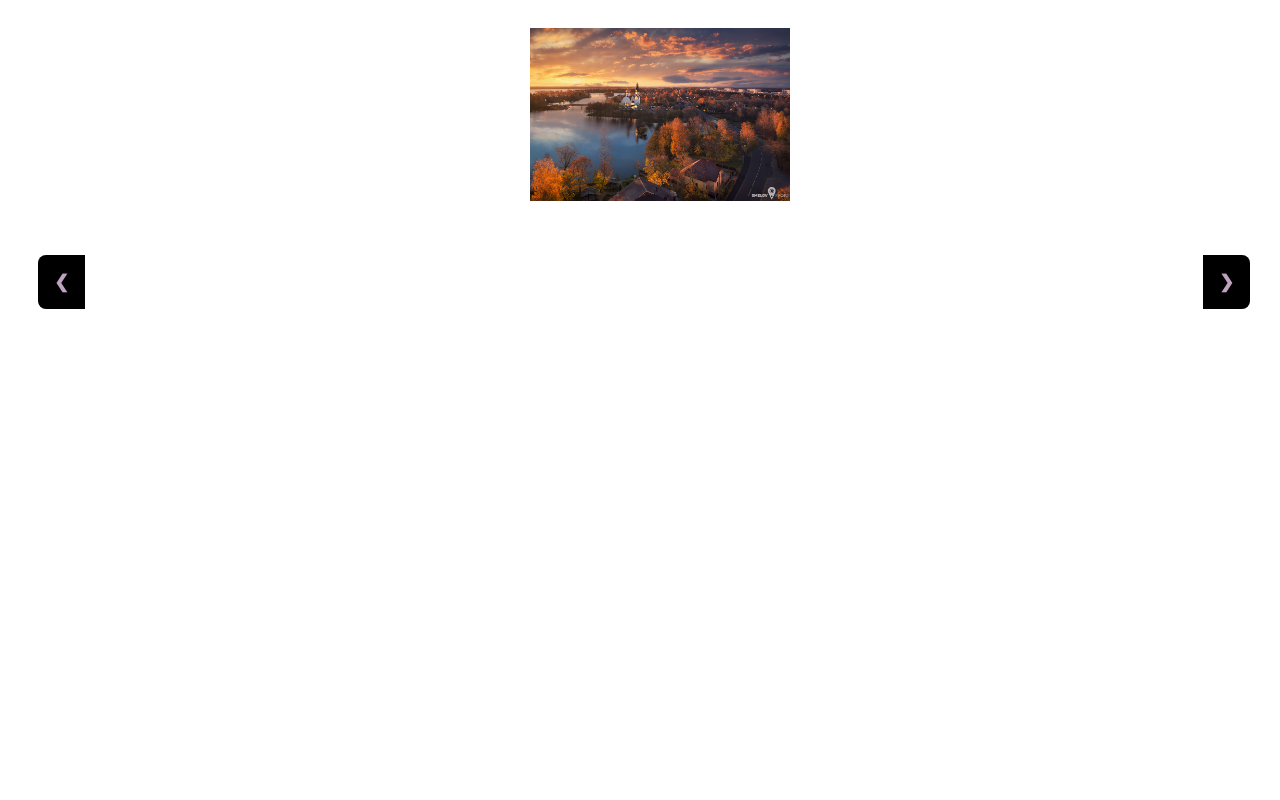
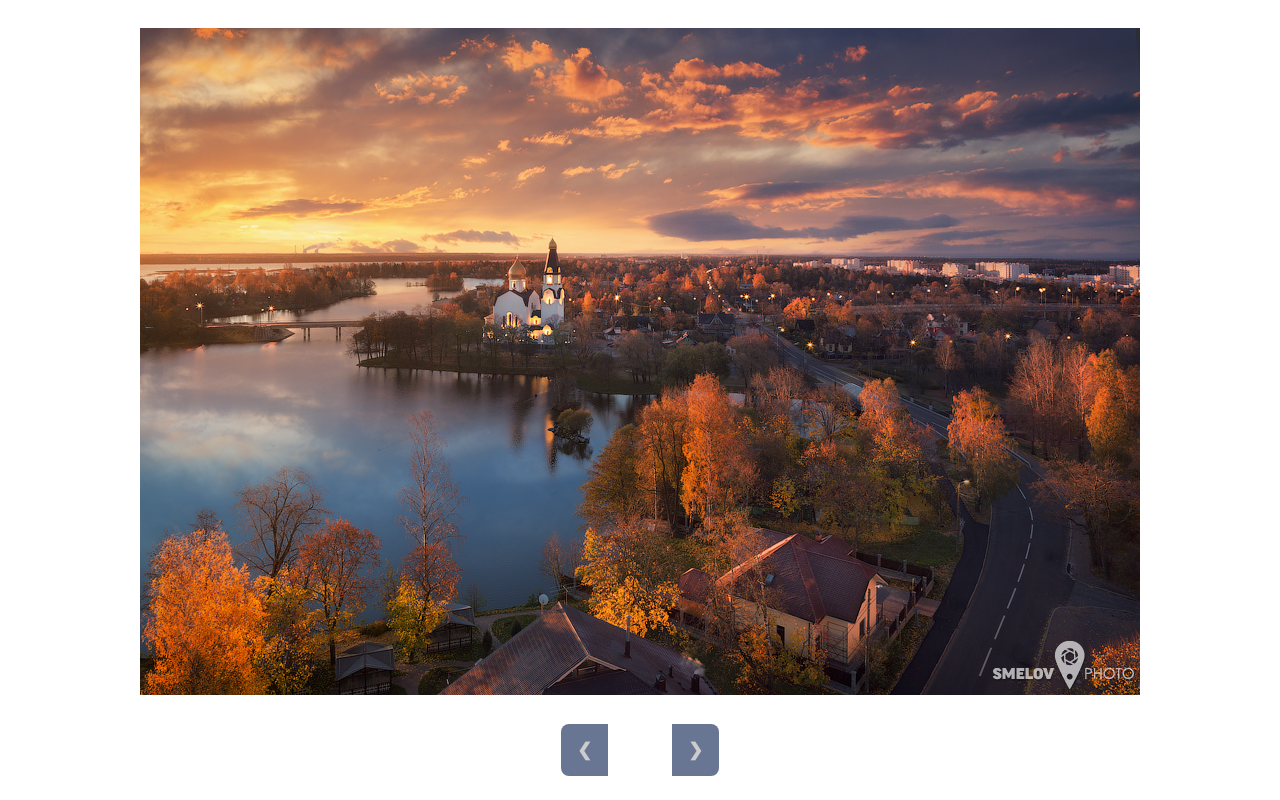
Before and after one commit to Filonov404/slider---src-, a plain HTML site: page index.html in a window 1280 px wide. Drawn offline with Linux system fonts and the light colour scheme.

Commit message:
refactor 2

```diff
--- a/css/style.css
+++ b/css/style.css
@@ -1,40 +1,31 @@
 
 * {box-sizing:border-box}
 
-.slideshow-container {
-  max-width: 300px;
+.slideshow-container,
+.controls {
+  text-align: center;
   margin: 0 auto;
   padding: 20px;
 }
 
-
-
-.active{
-  display: block;
+.slide{
+  height: auto;
 }
 
 .slide-img{
  max-width: 100%;
  height: auto;
- margin: auto 20px;
 }
 
-/* Hide the images by default */
-.slideshow-wrapper {
-  display: flex;
-  justify-content: space-around;
-}
-
-/* Next & previous buttons */
 .prev, .next {
   cursor: pointer;
-  position: absolute;
+
   width: auto;
   margin-top: -22px;
   padding: 16px;
-  background: #000;
+  background-color: #697693;
   margin: 30px;
-  color: #ecec;
+  color: #ccc;
   font-weight: bold;
   font-size: 18px;
   transition: 0.6s ease;
@@ -42,40 +33,19 @@
   user-select: auto;
 }
 
-/* Position the "next button" to the right */
 .next {
   right: 0;
   border-radius: 0 8px 8px 0;
 }
 
-/* On hover, add a black background color with a little bit see-through */
 .prev:hover, .next:hover {
   background-color: rgba(0,0,0,0.8);
 }
 
-.dot-controls{
+
+/* .dot-controls{
   text-align: center;
 }
-
-
- .active, .dot:hover {
+.active, .dot:hover {
   background-color: #717171;
-}
-
-/* Fading animation */
-/* .fade {
-  -webkit-animation-name: fade;
-  -webkit-animation-duration: .5s;
-  animation-name: fade;
-  animation-duration: .5s;
-}
-
-@-webkit-keyframes fade {
-  from {opacity: .4}
-  to {opacity: 1}
-}
-
-@keyframes fade {
-  from {opacity: .4}
-  to {opacity: 1}
-} */
+}  */
--- a/index.html
+++ b/index.html
@@ -15,13 +15,15 @@
       <img class="slide-img" src="" alt="">
     </div>
   </div>
+  <div class="controls">
     <a class="prev">&#10094;</a>
     <a class="next">&#10095;</a>
- <div class="dot-controls">
+  </div>
+  <!-- <div class="dot-controls">
     <span class="dot"></span>
     <span class="dot"></span>
     <span class="dot"></span>
-  </div>
+  </div> -->
 
 
   <script src="js/main.js"></script>
--- a/js/main.js
+++ b/js/main.js
@@ -16,6 +16,7 @@ srcs.push("images/6.jpg");
 srcs.push("images/7.jpg");
 srcs.push("images/8.jpg");
 
+
 let currentIndex = 1;
 
 slide.src = srcs[currentIndex];
@@ -24,7 +25,6 @@ function showPrev() {
   currentIndex--;
   slide.src = srcs[currentIndex];
   if ( currentIndex <= 0 ) {
-    console.log('-');
     currentIndex = srcs.length
   }
 }
@@ -33,7 +33,6 @@ function showNext() {
   currentIndex++;
   slide.src = srcs[currentIndex];
   if (currentIndex >= (srcs.length - 1)){
-    console.log("+");
     currentIndex = - 1 ;
   }
 }
```
Lines whose indentation alone changed are shown as unchanged.
